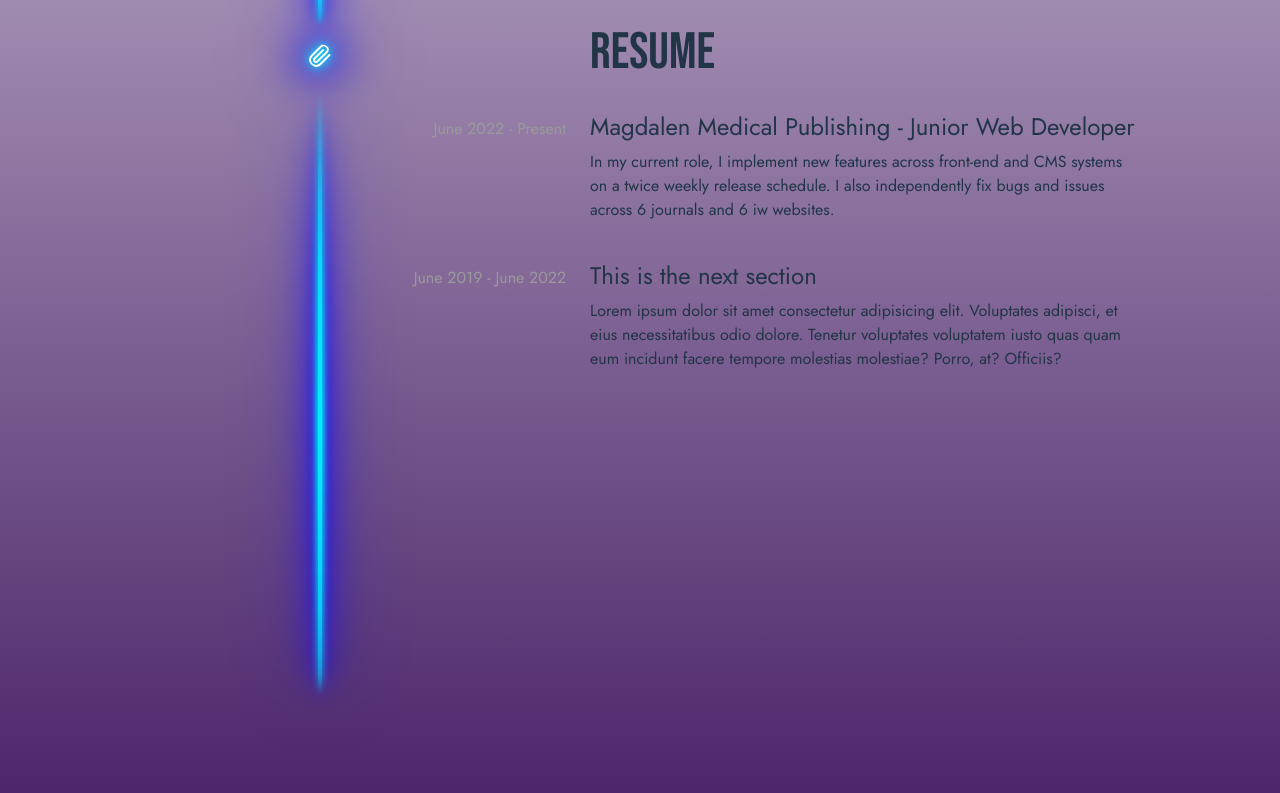
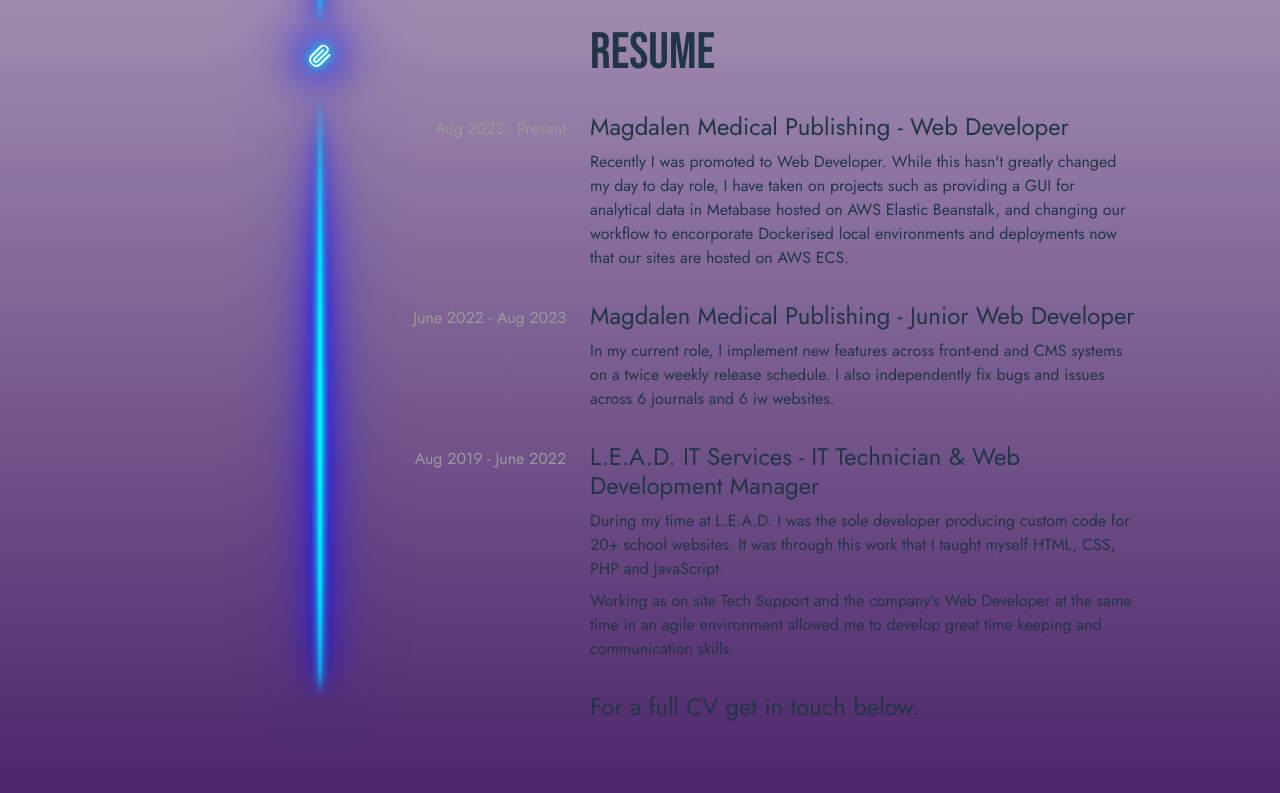
Before and after one commit to notdospek/my-website, a React (Vite) app: page / in a window 1280 px wide. Shown: the part 903-1696 px from the top of the page. Built offline with nearby package versions, Linux system fonts and the light colour scheme.

Commit message:
full resume

```diff
--- a/src/components/Resume.tsx
+++ b/src/components/Resume.tsx
@@ -8,48 +8,81 @@
     <Container id="resume">
       <div style={{ position: 'relative' }}>
         <LineContainer>
-          <div className="line" />
+          <div className="line first" />
           <FiPaperclip className="paper-clip" />
-          <div className="line" style={{ height: '600px' }} />
+          <div className="line 2" style={{ height: '600px' }} />
         </LineContainer>
       </div>
       <div className="copy">
         <h1>Resume</h1>
-        <ResumeSection {...workExp}>
+
+        <ResumeSection {...mmpWeb}>
+          <p>
+            Recently I was promoted to Web Developer. While this hasn't greatly
+            changed my day to day role, I have taken on projects such as
+            providing a GUI for analytical data in Metabase hosted on AWS
+            Elastic Beanstalk, and changing our workflow to encorporate
+            Dockerised local environments and deployments now that our sites are
+            hosted on AWS ECS.
+          </p>
+        </ResumeSection>
+
+        <ResumeSection {...mmpJun}>
           <p>
             In my current role, I implement new features across front-end and
             CMS systems on a twice weekly release schedule. I also independently
             fix bugs and issues across 6 journals and 6 iw websites.
           </p>
-          <p></p>
         </ResumeSection>
 
-        <ResumeSection {...nextExp}>
+        <ResumeSection {...leadMan}>
           <p>
-            Lorem ipsum dolor sit amet consectetur adipisicing elit. Voluptates
-            adipisci, et eius necessitatibus odio dolore. Tenetur voluptates
-            voluptatem iusto quas quam eum incidunt facere tempore molestias
-            molestiae? Porro, at? Officiis?
+            During my time at L.E.A.D. I was the sole developer producing custom
+            code for 20+ school websites. It was through this work that I taught
+            myself HTML, CSS, PHP and JavaScript.
+          </p>
+          <p>
+            Working as on site Tech Support and the company's Web Developer at
+            the same time in an agile environment allowed me to develop great
+            time keeping and communication skills.
           </p>
         </ResumeSection>
+
+        <ResumeSection {...further}>{/* blank */}</ResumeSection>
       </div>
     </Container>
   );
 };
 
-const workExp = {
-  title: 'Magdalen Medical Publishing - Junior Web Developer',
+const mmpWeb = {
+  title: 'Magdalen Medical Publishing - Web Developer',
   dates: {
-    start: 'June 2022',
+    start: 'Aug 2023',
     end: 'Present',
   },
 };
 
-const nextExp = {
-  title: 'This is the next section',
+const mmpJun = {
+  title: 'Magdalen Medical Publishing - Junior Web Developer',
   dates: {
-    start: 'June 2019',
+    start: 'June 2022',
+    end: 'Aug 2023',
+  },
+};
+
+const leadMan = {
+  title: 'L.E.A.D. IT Services - IT Technician & Web Development Manager',
+  dates: {
+    start: 'Aug 2019',
     end: 'June 2022',
+  },
+};
+
+const further = {
+  title: 'For a full CV get in touch below.',
+  dates: {
+    start: '',
+    end: '',
   },
 };
 
@@ -76,6 +109,17 @@
       transparent
     );
     filter: var(--blue-line-filter);
+
+    &.first {
+      background: linear-gradient(
+        to top,
+        transparent,
+        20%,
+        #00eeff,
+        70%,
+        transparent
+      );
+    }
   }
 
   .paper-clip {
--- a/src/components/ResumeSection.tsx
+++ b/src/components/ResumeSection.tsx
@@ -18,7 +18,9 @@
   return (
     <Section>
       <div className="left">
-        <span>{dates.start} - </span>
+        <span>
+          {dates.start} {dates.start == '' ? '' : '- '}
+        </span>
         <span>{dates.end}</span>
       </div>
       <div className="right">
```
